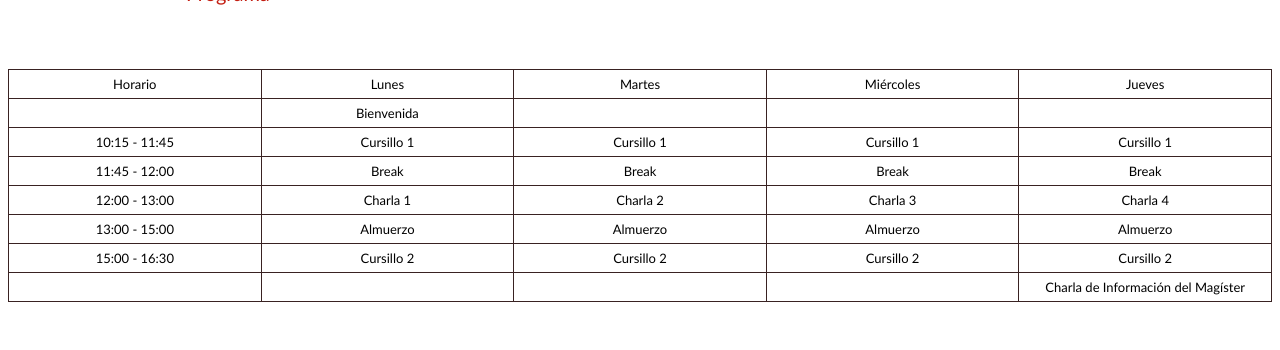
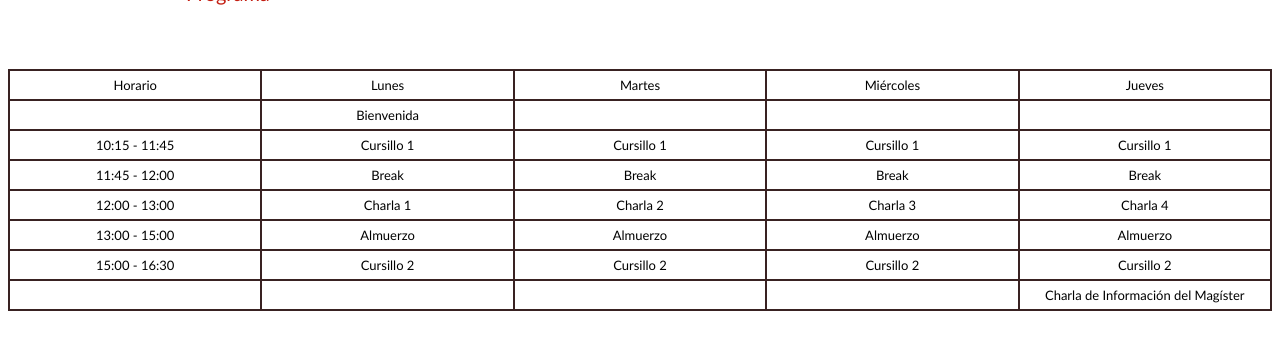
Before and after one commit to ema-p2021/ema-p2021.github.io, a plain HTML site: page pages/programa.html in a window 1280 px wide. Drawn offline with Linux system fonts and the light colour scheme.

Commit message:
Update style_frame.css

```diff
--- a/css/style_frame.css
+++ b/css/style_frame.css
@@ -59,7 +59,7 @@ td {
 
 td#programa {
     width: 12%;
-    border: 1px solid #392222;
+    border: 2px solid #392222;
 }
 
 td#numerito {
```
